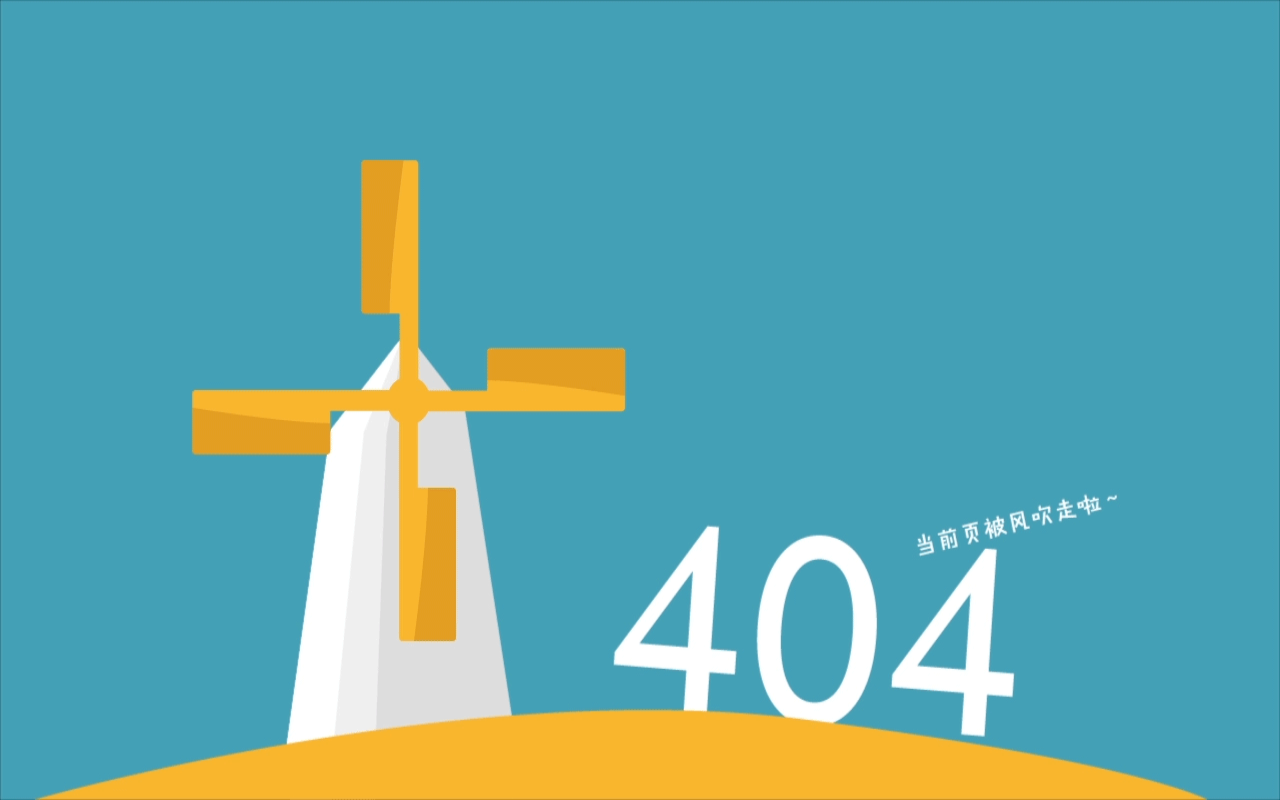
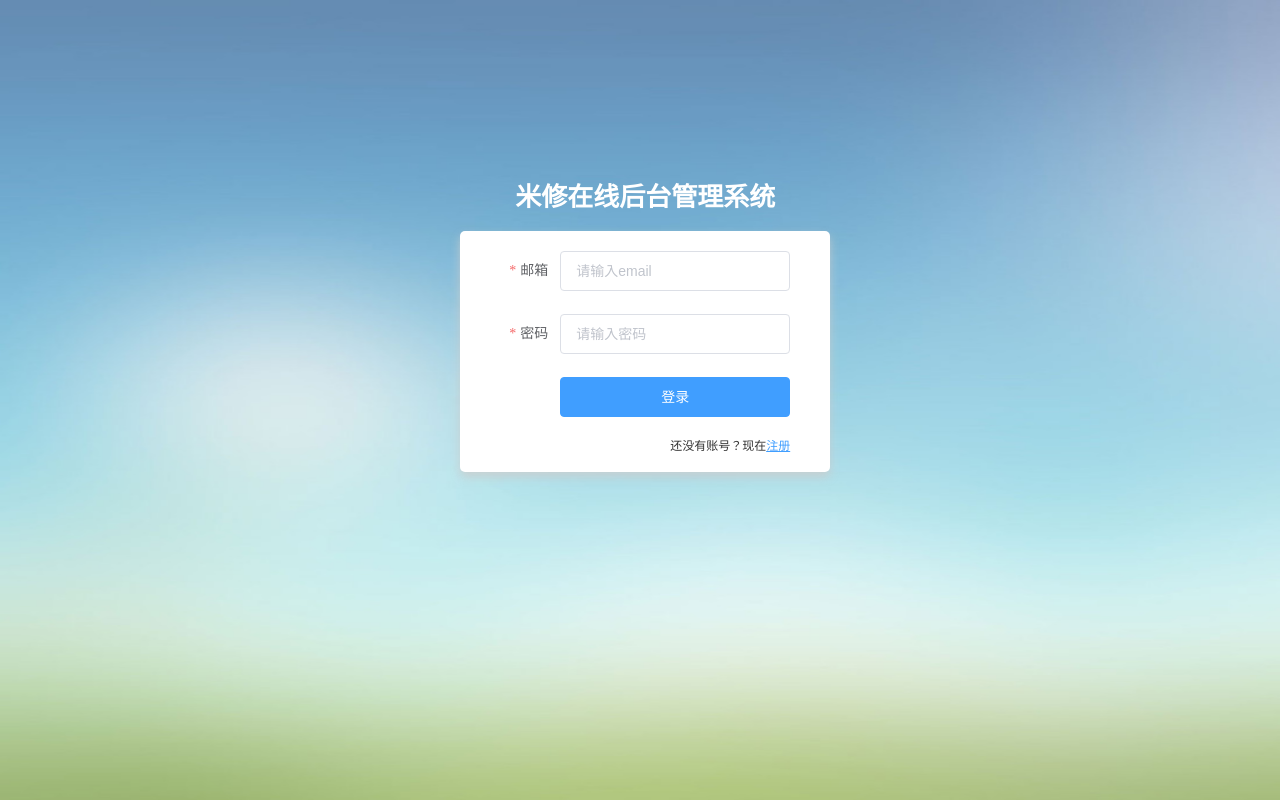
Before and after one commit to ysz0602/Selfish-UI, a Vue app: page /login in a window 1280 px wide. Built offline with nearby package versions, Linux system fonts and the light colour scheme.

Commit message:
注册 登录

```diff
--- a/package.json
+++ b/package.json
@@ -8,6 +8,7 @@
     "start": "npm run serve"
   },
   "dependencies": {
+    "axios": "^0.19.0",
     "core-js": "^2.6.5",
     "element-ui": "^2.11.1",
     "vue": "^2.6.10",
--- /dev/null
+++ b/src/http/index.js
@@ -0,0 +1,36 @@
+import axios from 'axios'
+import { Message, Loading } from 'element-ui'
+
+let loading
+function startLoading () {
+    loading = Loading.service({
+        lock: true,
+        text: "拼命加载中...",
+        background: "rgba(0,0,0,.7)"
+    })
+}
+
+function endLoading () {
+    loading.close()
+}
+
+// 请求拦截
+axios.interceptors.request.use(config => {
+    // 加载动画
+    startLoading()
+    return config
+}, error => Promise.reject(error))
+
+// 相应拦截
+axios.interceptors.response.use(response => {
+    // 结束加载动画
+    endLoading()
+     return response
+}, error => {
+    // 错误提醒
+    endLoading()
+    Message.error(error.response.data)
+    return Promise.reject(error)
+})
+
+export default axios
--- a/src/main.js
+++ b/src/main.js
@@ -1,5 +1,6 @@
 import Vue from 'vue'
 import App from './App.vue'
+import axios from './http/index'
 import ElementUI from 'element-ui'
 import 'element-ui/lib/theme-chalk/index.css'
 
@@ -8,6 +9,7 @@
 
 Vue.config.productionTip = false
 Vue.use(ElementUI)
+Vue.prototype.$axios = axios
 
 new Vue({
   router,
--- a/src/router.js
+++ b/src/router.js
@@ -2,6 +2,7 @@
 import Router from 'vue-router'
 import Index from './views/Index.vue'
 import Register from './views/Register.vue'
+import Login from './views/Login.vue'
 import NotFound from './views/404.vue'
 
 Vue.use(Router)
@@ -25,6 +26,11 @@
       component: Register
     },
     {
+      path: '/login',
+      name: 'login',
+      component: Login
+    },
+    {
       path: '*',
       name:'404',
       component: NotFound
--- /dev/null
+++ b/src/views/Login.vue
@@ -0,0 +1,107 @@
+<template>
+    <div class="login">
+        <section class="form_container">
+            <div class="manage_tip">
+                <span class="title">米修在线后台管理系统</span>
+            </div>
+            <el-form :model="loginUser" :rules="rules" ref="loginForm" label-width="80px" class="loginForm">
+              <el-form-item label="邮箱" prop="email">
+                <el-input v-model="loginUser.email" placeholder="请输入email"></el-input>
+              </el-form-item>
+              <el-form-item label="密码" prop="password">
+                <el-input type="password" v-model="loginUser.password" placeholder="请输入密码"></el-input>
+              </el-form-item>
+              <el-form-item>
+                <el-button type="primary" class="submit_btn" @click="submitForm('loginForm')">登录</el-button>
+              </el-form-item>
+              <div class="tiparea">
+                  <p>还没有账号？现在<router-link to="/register">注册</router-link></p>
+              </div>
+            </el-form>
+        </section>
+    </div>
+</template>
+<script>
+export default {
+    name: "login",
+    components: {},
+    data() {
+      return {
+        loginUser: {
+          email: '',
+          password: ''
+        },
+        rules: {
+          email: [
+            { type: "email", required: true, message: "邮箱格式不正确", trigger: 'blur' }
+          ],
+          password: [
+            { required: true, message: "密码不能为空", trigger: 'blur' },
+            { min: 6, max: 30, message: "长度在6到30之间", trigger: 'blur'}
+          ]
+        }
+      }
+    },
+    methods: {
+      submitForm(formName) {
+        this.$refs[formName].validate((valid) => {
+          if (valid) {
+            this.$axios.post("/api/users/login", this.loginUser)
+              .then(res => {
+                // token
+                const { token } = res.data
+                // 存储 localstorage
+                localStorage.setItem('eleToken', token)
+
+                this.$router.push("/index")
+              })
+          }
+        })
+      }
+    }
+}
+</script>
+
+<style scoped>
+.login {
+  position: relative;
+  width: 100%;
+  height: 100%;
+  background: url(../assets/bg.jpg) no-repeat center center;
+  background-size: 100% 100%;
+}
+.form_container {
+  width: 370px;
+  height: 210px;
+  position: absolute;
+  top: 20%;
+  left: 34%;
+  padding: 25px;
+  border-radius: 5px;
+  text-align: center;
+}
+.form_container .manage_tip .title {
+  font-family: "Microsoft YaHei";
+  font-weight: bold;
+  font-size: 26px;
+  color: #fff;
+}
+.loginForm {
+  margin-top: 20px;
+  background-color: #fff;
+  padding: 20px 40px 20px 20px;
+  border-radius: 5px;
+  box-shadow: 0px 5px 10px #cccc;
+}
+.submit_btn {
+  width: 100%;
+}
+.tiparea {
+  text-align: right;
+  font-size: 12px;
+  color: #333;
+}
+.tiparea p a {
+  color: #409eff;
+}
+</style>
--- a/src/views/Register.vue
+++ b/src/views/Register.vue
@@ -4,13 +4,90 @@
             <div class="manage_tip">
                 <span class="title">米修在线后台管理系统</span>
             </div>
+            <el-form :model="registerUser" :rules="rules" ref="registerForm" label-width="80px" class="registerForm">
+              <el-form-item label="用户名" prop="name">
+                <el-input v-model="registerUser.name" placeholder="请输入用户名"></el-input>
+              </el-form-item>
+              <el-form-item label="邮箱" prop="email">
+                <el-input v-model="registerUser.email" placeholder="请输入email"></el-input>
+              </el-form-item>
+              <el-form-item label="密码" prop="password">
+                <el-input type="password" v-model="registerUser.password" placeholder="请输入密码"></el-input>
+              </el-form-item>
+              <el-form-item label="确认密码" prop="password2">
+                <el-input type="password" v-model="registerUser.password2" placeholder="请确认密码"></el-input>
+              </el-form-item>
+              <el-form-item label="选择身份">
+                <el-select v-model="registerUser.identity" placeholder="请选择身份">
+                  <el-option label="管理员" value="manager"></el-option>
+                  <el-option label="员工" value="emplpyee"></el-option>
+                </el-select>
+              </el-form-item>
+              <el-form-item>
+                <el-button type="primary" class="submit_btn" @click="submitForm('registerForm')">注册</el-button>
+              </el-form-item>
+            </el-form>
         </section>
     </div>
 </template>
 <script>
 export default {
     name: "register",
-    components: {}
+    components: {},
+    data() {
+       var validatePass2 = (rule, value, callback) => {
+          if (value !== this.registerUser.password) {
+            callback(new Error('两次输入密码不一致!'));
+          } else {
+            callback();
+          }
+      };
+      return {
+        registerUser: {
+          name: '',
+          email: '',
+          password: '',
+          password2: '',
+          identity: ''
+
+        },
+        rules: {
+          name: [
+            { required: true, message: "用户名不能为空", trigger: 'blur' },
+            { min: 2, max: 30, message: "长度在2到30个字符之间", trigger: 'blur'}
+          ],
+          email: [
+            { type: "email", required: true, message: "邮箱格式不正确", trigger: 'blur' }
+          ],
+          password: [
+            { required: true, message: "密码不能为空", trigger: 'blur' },
+            { min: 6, max: 30, message: "长度在6到30之间", trigger: 'blur'}
+          ],
+          password2: [
+            { required: true, message: "确认密码不能为空", trigger: 'blur' },
+            { min: 6, max: 30, message: "长度在6到30之间", trigger: 'blur'},
+            { validator: validatePass2, trigger: 'blur'}
+          ]
+        }
+      }
+    },
+    methods: {
+      submitForm(formName) {
+        this.$refs[formName].validate((valid) => {
+          if (valid) {
+            this.$axios.post("/api/users/register", this.registerUser)
+              .then(res => {
+                // 注册成功
+                this.$message({
+                  message: "账号注册成功",
+                  type: "success"
+                })
+              })
+            this.$router.push("/login")
+          }
+        })
+      }
+    }
 }
 </script>
 
@@ -45,7 +122,6 @@
   border-radius: 5px;
   box-shadow: 0px 5px 10px #cccc;
 }
-
 .submit_btn {
   width: 100%;
 }
--- /dev/null
+++ b/vue.config.js
@@ -0,0 +1,57 @@
+const path = require('path')
+const debug = process.env.NODE_ENV !== 'production'
+
+module.exports = {
+    baseUrl: '/', // 根域上下文目录
+    outputDir: 'dist', // 构建输出目录
+    assetsDir: 'assets', // 静态资源目录 (js, css, img, fonts)
+    lintOnSave: false, // 是否开启eslint保存检测，有效值：ture | false | 'error'
+    runtimeCompiler: true, // 运行时版本是否需要编译
+    transpileDependencies: [], // 默认babel-loader忽略mode_modules，这里可增加例外的依赖包名
+    productionSourceMap: true, // 是否在构建生产包时生成 sourceMap 文件，false将提高构建速度
+    configureWebpack: config => { // webpack配置，值位对象时会合并配置，为方法时会改写配置
+        if (debug) { // 开发环境配置
+            config.devtool = 'cheap-module-eval-source-map'
+        } else { // 生产环境配置
+        }
+        // Object.assign(config, { // 开发生产共同配置
+        //     resolve: {
+        //         alias: {
+        //             '@': path.resolve(__dirname, './src'),
+        //             '@c': path.resolve(__dirname, './src/components'),
+        //             'vue$': 'vue/dist/vue.esm.js'
+        //         }
+        //     }
+        // })
+    },
+    chainWebpack: config => { // webpack链接API，用于生成和修改webapck配置，https://github.com/vuejs/vue-cli/blob/dev/docs/webpack.md
+        // if (debug) {
+        //     // 本地开发配置
+        // } else {
+        //     // 生产开发配置
+        //}
+    },
+    parallel: require('os').cpus().length > 1, // 构建时开启多进程处理babel编译
+    pluginOptions: { // 第三方插件配置
+    },
+    pwa: { // 单页插件相关配置 https://github.com/vuejs/vue-cli/tree/dev/packages/%40vue/cli-plugin-pwa
+    },
+    devServer: {
+        open: true,
+        host: 'localhost',
+        port: 8080,
+        https: false,
+        hotOnly: false,
+        proxy: { // 配置跨域
+            '/api': {
+                target: 'http://localhost:5000/api/',
+                ws: true,
+                changOrigin: true,
+                pathRewrite: {
+                    '^/api': ''
+                }
+            }
+        },
+        before: app => { }
+    }
+}
```
